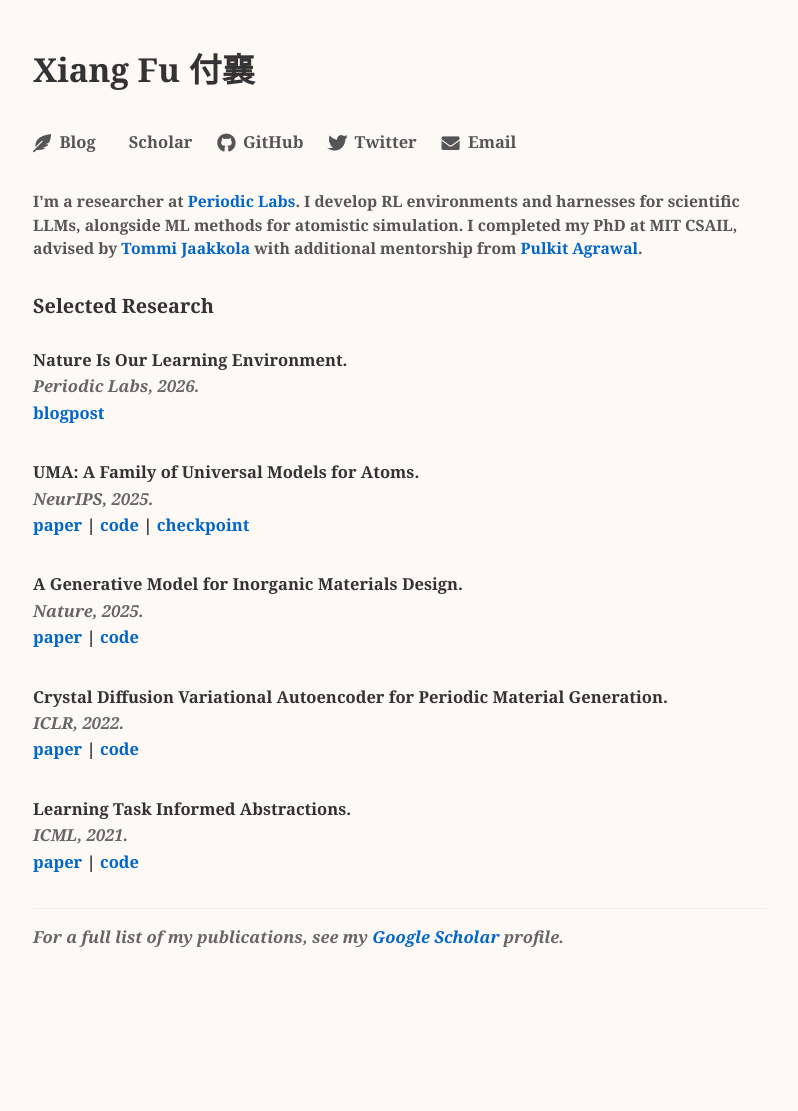
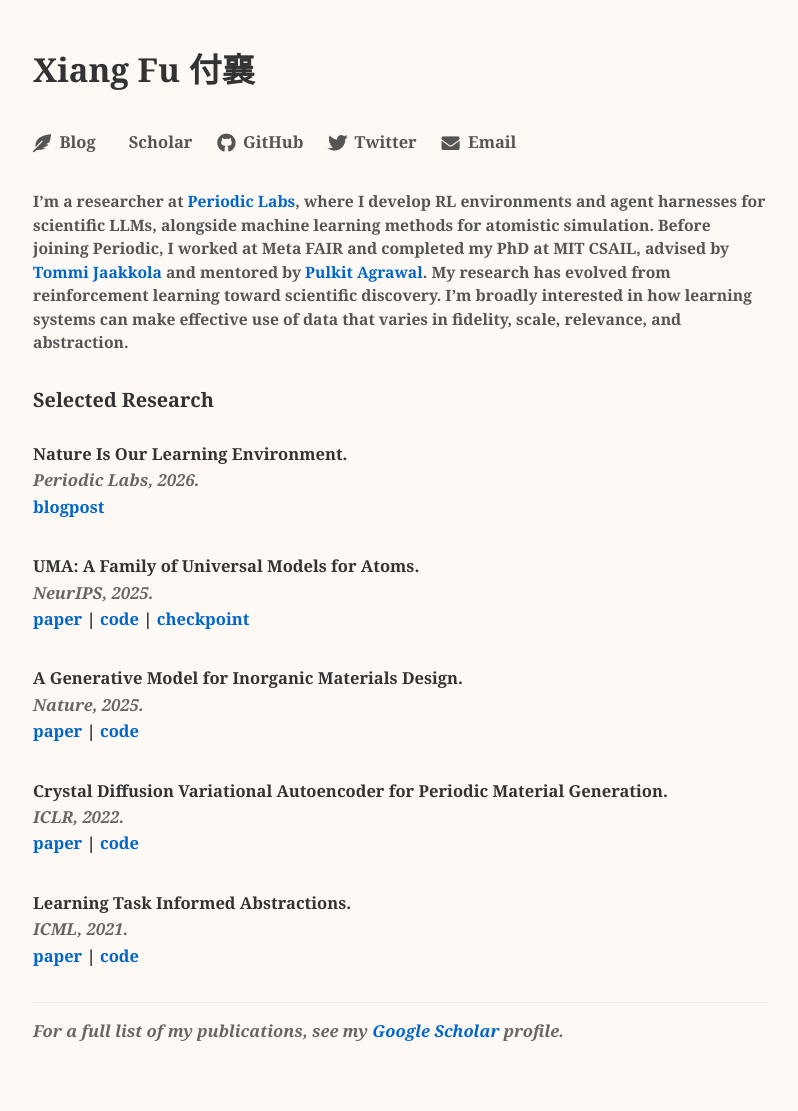
Before and after one commit to kyonofx/kyonofx.github.io, a Jekyll site: the page built from _pages/home.md, in a window 1280 px wide. Shown: the whole page, without its empty margins (240-1038 px from the left). Built offline with Jekyll 4.4.1, drawn with Linux system fonts in a browser that asks for light colours; cached includes are drawn as plain includes; some web fonts are replaced; a style sheet for code colours, icons or effects is not loaded; before the commit the page ends 1017 px from its top, so only the background shows below that.

Commit message:
Expand bio with research background and interests

```diff
--- a/_layouts/archive.html
+++ b/_layouts/archive.html
@@ -38,11 +38,14 @@ layout: default
           </a>
         </div>
         <div class="author-bio">
-          <p>I'm a researcher at <a href="https://periodic.com/">Periodic Labs</a>.
-            I develop RL environments and harnesses for scientific LLMs, alongside ML methods for atomistic simulation.
-            I completed my PhD at MIT CSAIL, advised by <a
-              href="https://people.csail.mit.edu/tommi/tommi.html">Tommi Jaakkola</a> with additional mentorship from <a
-              href="https://people.csail.mit.edu/pulkitag/">Pulkit Agrawal</a>.</p>
+          <p>I’m a researcher at <a href="https://periodic.com/">Periodic Labs</a>, where I develop RL environments
+            and agent harnesses for scientific LLMs, alongside machine learning methods for atomistic simulation.
+            Before joining Periodic, I worked at Meta FAIR and completed my PhD at MIT CSAIL, advised by <a
+              href="https://people.csail.mit.edu/tommi/tommi.html">Tommi Jaakkola</a> and mentored by <a
+              href="https://people.csail.mit.edu/pulkitag/">Pulkit Agrawal</a>.
+            My research has evolved from reinforcement learning toward scientific discovery.
+            I’m broadly interested in how learning systems can make effective use of data that varies in fidelity,
+            scale, relevance, and abstraction.</p>
         </div>
       </div>
     </section>
```
